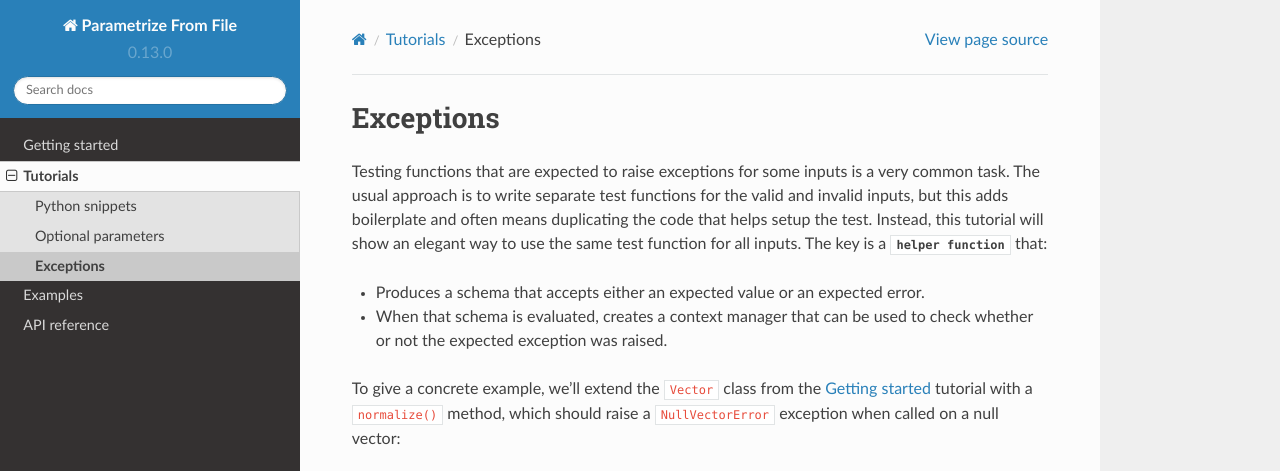
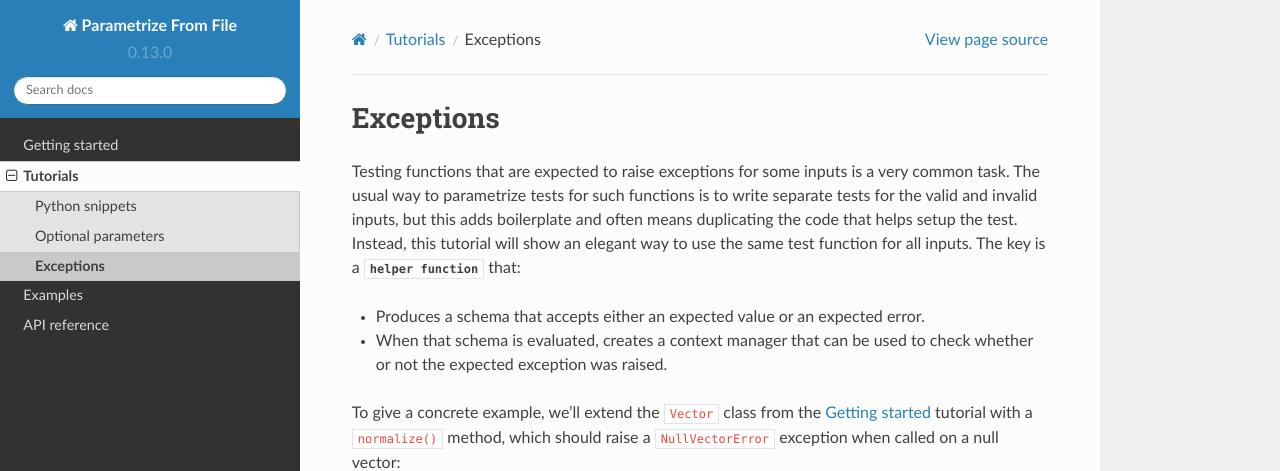
Before and after one commit to kalekundert/parametrize_from_file, a Sphinx documentation site: the page built from docs/exceptions.rst, in a window 1280 px wide and 900 px high, cut to the strip 0-471 px from the top of the window. Built offline with Sphinx 7.4.7 and the Read the Docs theme 2.0.0, drawn with Linux system fonts in a browser that asks for light colours.

Commit message:
docs: tweak wording

```diff
--- a/docs/exceptions.rst
+++ b/docs/exceptions.rst
@@ -3,11 +3,12 @@ Exceptions
 **********
 
 Testing functions that are expected to raise exceptions for some inputs is a
-very common task.  The usual approach is to write separate test functions for
-the valid and invalid inputs, but this adds boilerplate and often means
-duplicating the code that helps setup the test.  Instead, this tutorial will
-show an elegant way to use the same test function for all inputs.  The key is a
-`helper function <voluptuous.Namespace.error_or>` that:
+very common task.  The usual way to parametrize tests for such functions is to
+write separate tests for the valid and invalid inputs, but this adds
+boilerplate and often means duplicating the code that helps setup the test.
+Instead, this tutorial will show an elegant way to use the same test function
+for all inputs.  The key is a `helper function <voluptuous.Namespace.error_or>`
+that:
 
 - Produces a schema that accepts either an expected value or an expected error.
 - When that schema is evaluated, creates a context manager that can be used to
--- a/docs/getting_started.rst
+++ b/docs/getting_started.rst
@@ -23,7 +23,7 @@ Install |PFF| using ``pip``:
   $ pip install parametrize_from_file
 
 - Requires python≥3.6
-- Follows `semantic versioning`_.
+- Version numbers obey `semantic versioning`_.
 
 Writing the parameters
 ======================
--- a/docs/optional_params.rst
+++ b/docs/optional_params.rst
@@ -45,8 +45,8 @@ Note that the test function uses degrees as the default unit, while the
 function itself uses radians.  This is both a good thing and a bad thing.  It's
 good that our tests will be robust against changes to the default unit.  But
 it's bad that we're not actually testing the default unit.  If we would like to
-test this default, we can either write another test specifically for that or
-use the dict/list approach described in the next section.
+test this default, we can either (i) write another test specifically for that
+or (ii) use the dict/list approach described in the next section.
 
 Dict/list approach
 ==================
--- a/docs/tutorials.rst
+++ b/docs/tutorials.rst
@@ -2,8 +2,8 @@
 Tutorials
 *********
 
-Below are some tutorials showing how to cleanly handle the more complicated
-circumstances that come up in real tests:
+Below are some tutorials showing how to cleanly handle some common tasks that
+come up when in real tests:
 
 .. toctree::
 
```
Also changed, not shown: 1 other file.
